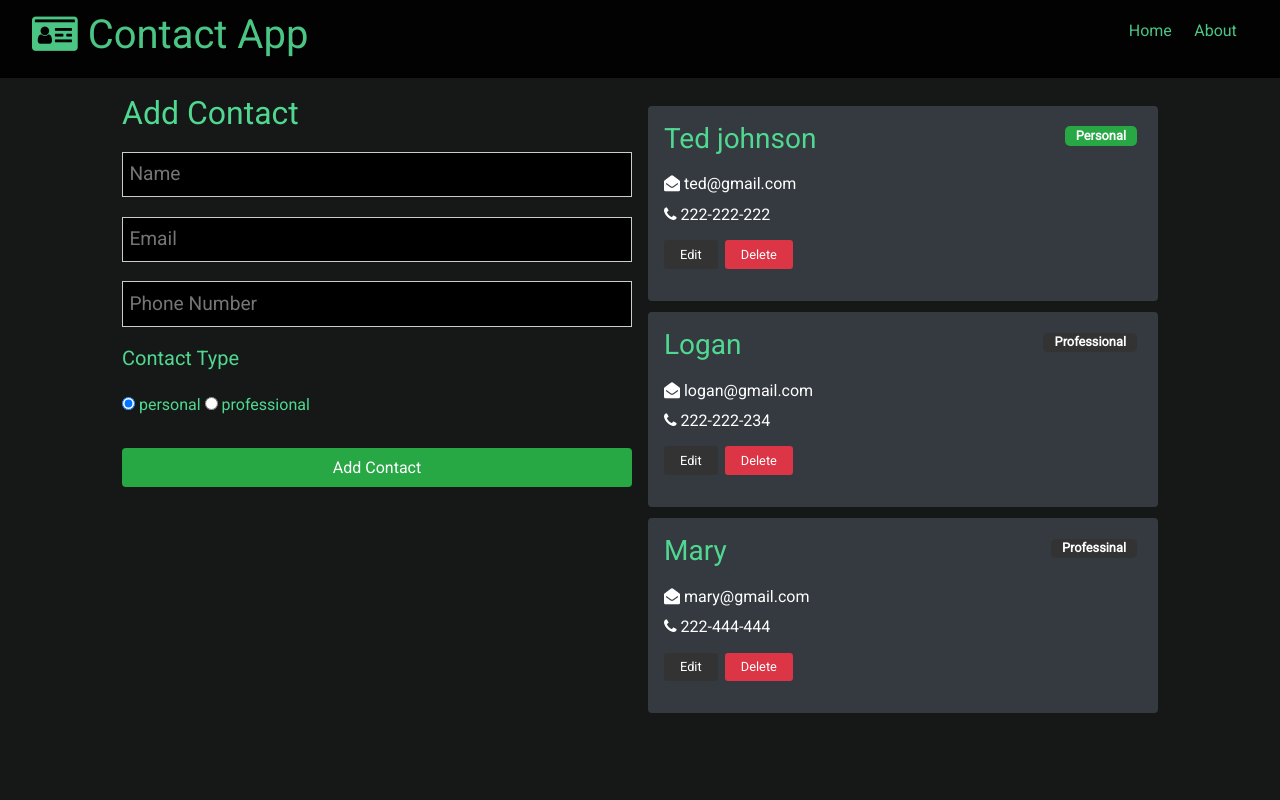
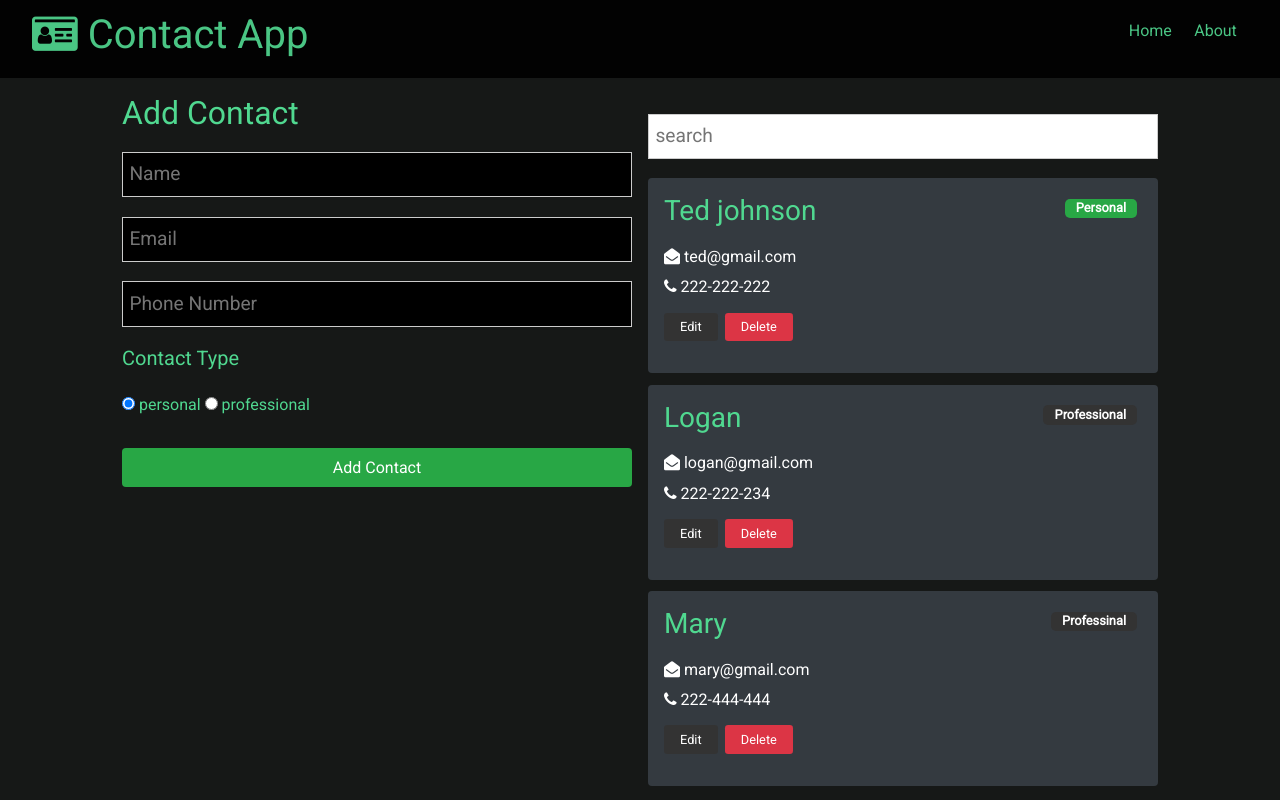
Before and after one commit to AnandDevarajan/contact-app, a React (Create React App) app in the folder Frontend/: page / in a window 1280 px wide. Built offline with nearby package versions, Linux system fonts and the light colour scheme.

Commit message:
filter component added

```diff
--- /dev/null
+++ b/Frontend/src/components/contacts/ContactFilter.js
@@ -0,0 +1,28 @@
+import React, { useContext, useRef, useEffect } from 'react';
+import ContactContext from '../../context/contact/contactContext';
+const ContactFilter = () => {
+  const contactContext = useContext(ContactContext);
+  const { filterContact, clearFilter, filtered } = contactContext;
+  const text = useRef('');
+
+  useEffect(() => {
+    if (filtered === null) {
+      text.current.value = '';
+    }
+  }, []);
+
+  const onChange = (e) => {
+    if (text.current.value !== '') {
+      filterContact(e.target.value);
+    } else {
+      clearFilter();
+    }
+  };
+  return (
+    <form>
+      <input ref={text} type='text' placeHolder='search' onChange={onChange} />
+    </form>
+  );
+};
+
+export default ContactFilter;
--- a/Frontend/src/components/pages/Home.js
+++ b/Frontend/src/components/pages/Home.js
@@ -1,6 +1,7 @@
 import React from 'react';
 import Contacts from '../contacts/Contacts';
 import ContactForm from '../contacts/ContactForm';
+import ContactFilter from '../contacts/ContactFilter';
 const Home = () => {
   return (
     <div className='grid-2'>
@@ -8,6 +9,7 @@
         <ContactForm />
       </div>
       <div>
+        <ContactFilter />
         <Contacts />
       </div>
     </div>
```
